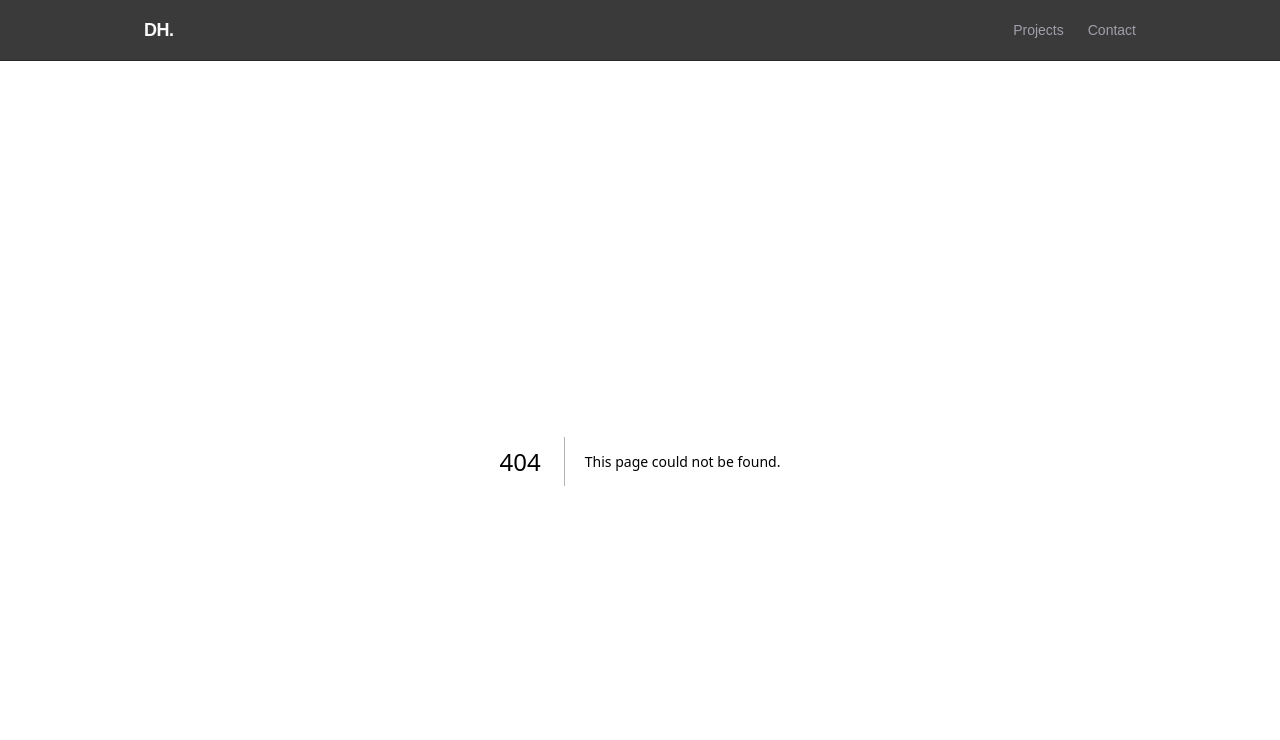
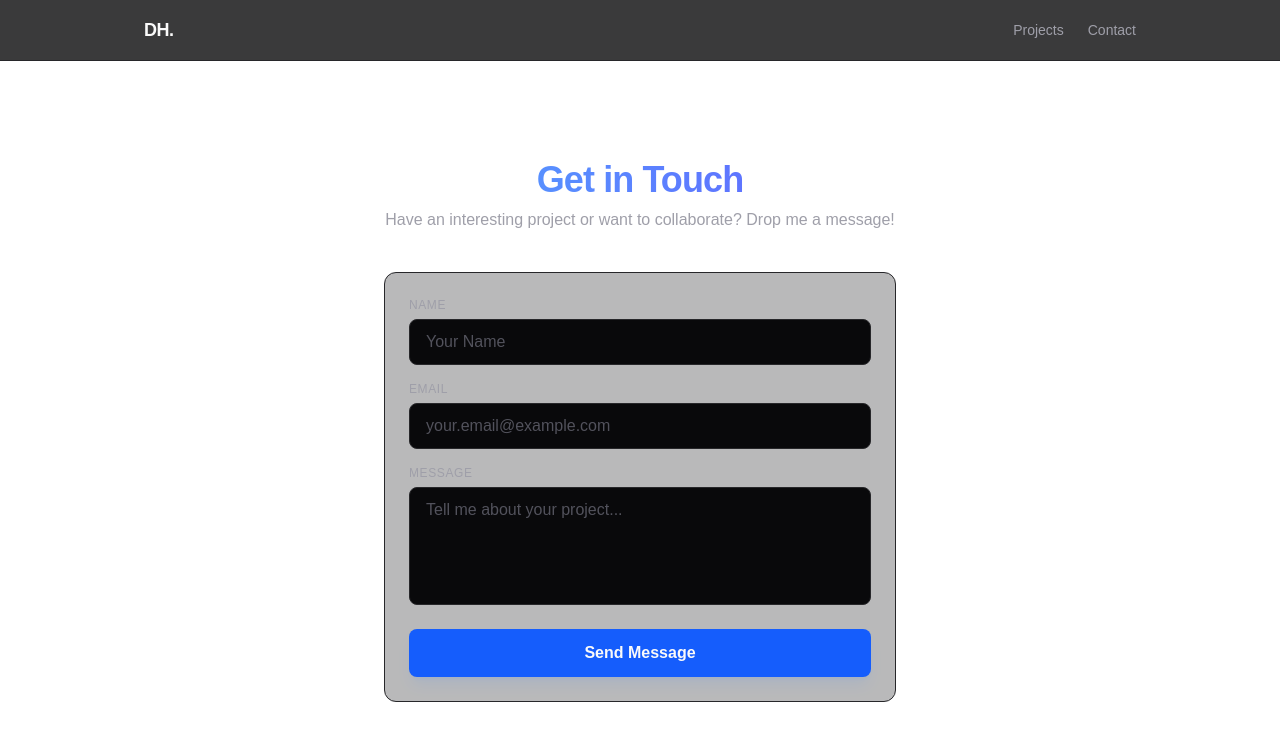
Before and after one commit to idominicherce-web/my-portfolio, a Next.js app: page /contact in a window 1280 px wide. Before the commit this address had no page. Shown: the top 740 px of the page. Built offline with nearby package versions, Linux system fonts and the light colour scheme.

Commit message:
feat(navigation): complete app router with projects and contact pages

```diff
--- /dev/null
+++ b/app/contact/page.tsx
@@ -0,0 +1,54 @@
+export default function ContactPage() {
+	return (
+		<main className="flex-1 max-w-xl w-full mx-auto p-8 flex flex-col gap-6 justify-center min-h-[calc(100vh-65px)]">
+			<div className="text-center">
+				<h1 className="text-3xl md:text-4xl font-bold tracking-tight mb-2 bg-linear-to-r from-blue-400 to-indigo-500 bg-clip-text text-transparent">
+					Get in Touch
+				</h1>
+				<p className="text-zinc-400 text-sm md:text-base">
+					Have an interesting project or want to collaborate? Drop me a message!
+				</p>
+			</div>
+
+			{/* Placeholder Form: Later we can add 'use client' and a state hook here for processing */}
+			<form className="flex flex-col gap-4 mt-4 bg-zinc-900/30 p-6 rounded-xl border border-zinc-800">
+				<div className="flex flex-col gap-1.5">
+					<label htmlFor="name" className="text-xs font-medium text-zinc-400 uppercase tracking-wider">Name</label>
+					<input
+						id="name"
+						type="text"
+						placeholder="Your Name"
+						className="w-full px-4 py-2.5 rounded-lg bg-zinc-950 border border-zinc-800 text-zinc-100 placeholder-zinc-600 focus:outline-hidden focus:border-blue-500 transition-colors"
+					/>
+				</div>
+
+				<div className="flex flex-col gap-1.5">
+					<label htmlFor="email" className="text-xs font-medium text-zinc-400 uppercase tracking-wider">Email</label>
+					<input
+						id="email"
+						type="email"
+						placeholder="your.email@example.com"
+						className="w-full px-4 py-2.5 rounded-lg bg-zinc-950 border border-zinc-800 text-zinc-100 placeholder-zinc-600 focus:outline-hidden focus:border-blue-500 transition-colors"
+					/>
+				</div>
+
+				<div className="flex flex-col gap-1.5">
+					<label htmlFor="message" className="text-xs font-medium text-zinc-400 uppercase tracking-wider">Message</label>
+					<textarea
+						id="message"
+						rows={4}
+						placeholder="Tell me about your project..."
+						className="w-full px-4 py-2.5 rounded-lg bg-zinc-950 border border-zinc-800 text-zinc-100 placeholder-zinc-600 focus:outline-hidden focus:border-blue-500 transition-colors resize-none"
+					/>
+				</div>
+
+				<button
+					type="button"
+					className="mt-2 w-full py-3 rounded-lg bg-blue-600 font-semibold text-zinc-50 hover:bg-blue-500 transition-colors shadow-lg shadow-blue-500/10 cursor-pointer"
+				>
+					Send Message
+				</button>
+			</form>
+		</main>
+	);
+}
--- a/app/page.tsx
+++ b/app/page.tsx
@@ -34,7 +34,7 @@ export default function HomePage() {
 
 			{/* Subtle Footer */}
 			<footer className="text-zinc-600 text-xs tracking-wider font-mono mt-auto py-4">
-				© 2026 • Powered by Next.js & Biome
+				&copy; {new Date().getFullYear()} • Powered by Next.js & Biome
 			</footer>
 		</main>
 	);
--- /dev/null
+++ b/app/projects/page.tsx
@@ -0,0 +1,50 @@
+export default function ProjectsPage() {
+    // Draft data for portfolio projects
+    const projects = [
+        {
+            title: "Project 1",
+            description: "A brief description of the project.",
+            tech: ["Next.js", "React", "Tailwind CSS", "TypeScript"],
+        },
+        {
+            title: "Project 2",
+            description: "A brief description of the project.",
+            tech: ["Next.js", "PostgreSQL", "TypeScript"],
+        }
+    ];
+
+    return (
+		<main className="flex-1 max-w-4xl w-full mx-auto p-8 flex flex-col gap-6 justify-center min-h-[calc(100vh-65px)]">
+			<div>
+				<h1 className="text-3xl md:text-4xl font-bold tracking-tight mb-2 bg-linear-to-r from-blue-400 to-indigo-500 bg-clip-text text-transparent">
+					My Projects
+				</h1>
+				<p className="text-zinc-400 text-sm md:text-base">
+					A collection of applications, engineering tasks, and active features I am building.
+				</p>
+			</div>
+
+			<div className="grid md:grid-cols-2 gap-4 mt-4">
+				{projects.map((project) => (
+					<div
+						key={project.title}
+						className="p-5 rounded-xl border border-zinc-800 bg-zinc-900/40 backdrop-blur-md flex flex-col gap-3 hover:border-zinc-700 transition-colors"
+					>
+						<h2 className="text-xl font-semibold text-zinc-100">{project.title}</h2>
+						<p className="text-zinc-400 text-sm leading-relaxed flex-1">{project.description}</p>
+						<div className="flex flex-wrap gap-2 mt-2">
+							{project.tech.map((t) => (
+								<span
+									key={t}
+									className="text-xs font-mono px-2.5 py-1 rounded-md bg-zinc-800 text-zinc-300 border border-zinc-700"
+								>
+									{t}
+								</span>
+							))}
+						</div>
+					</div>
+				))}
+			</div>
+		</main>
+	);
+}
```
